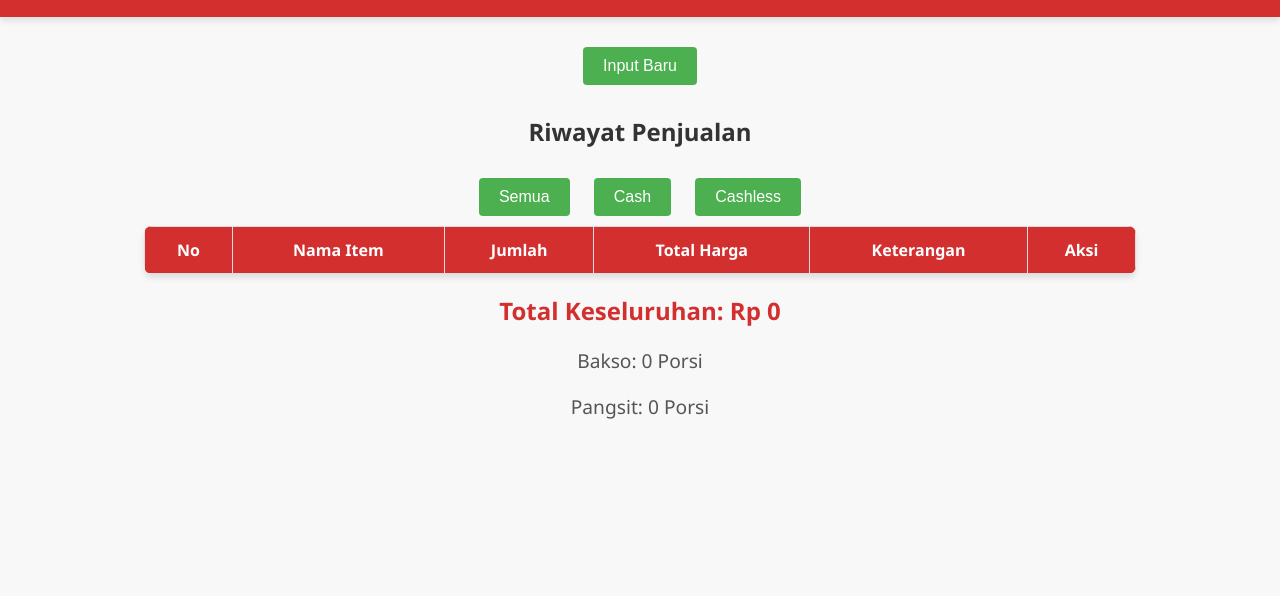
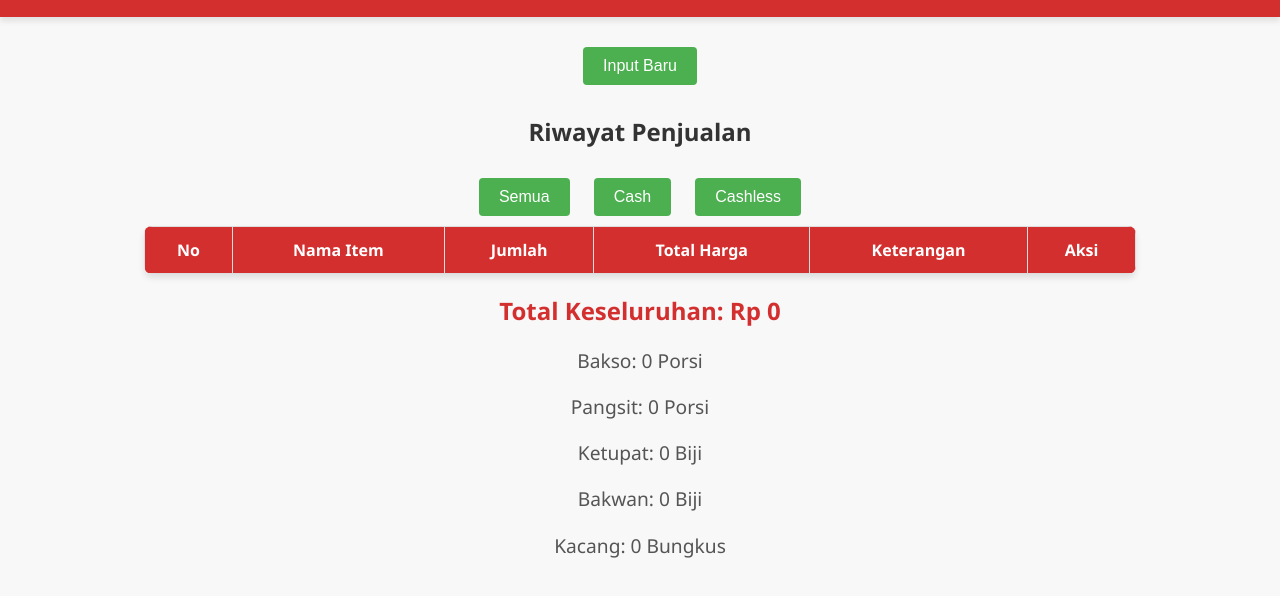
Before and after one commit to Irh18/baksomasdulla, a plain HTML site: page index.html in a window 1280 px wide. Shown: the part 102-698 px from the top of the page. Drawn offline with Linux system fonts and the light colour scheme.

Commit message:
Update index.html

```diff
--- a/index.html
+++ b/index.html
@@ -278,6 +278,9 @@
         <div class="penghitung-item" id="penghitung-item">
             <p>Bakso: 0 Porsi</p>
             <p>Pangsit: 0 Porsi</p>
+            <p>Ketupat: 0 Biji</p>
+            <p>Bakwan: 0 Biji</p>
+            <p>Kacang: 0 Bungkus</p>
         </div>
 
         <!-- Pop-up Kasir -->
@@ -441,6 +444,9 @@
         let penghitung = {
             Bakso: 0,
             Pangsit: 0,
+            Ketupat: 0,
+            Bakwan: 0,
+            Kacang: 0,
         };
 
         riwayat.forEach((transaksi) => {
@@ -457,6 +463,21 @@
                 if (namaItem.toLowerCase().includes("pangsit")) {
                     penghitung.Pangsit += parseInt(jumlah);
                 }
+
+                // Hitung Ketupat
+                if (namaItem.toLowerCase().includes("ketupat")) {
+                    penghitung.Ketupat += parseInt(jumlah);
+                }
+
+                // Hitung Bakwan
+                if (namaItem.toLowerCase().includes("bakwan")) {
+                    penghitung.Bakwan += parseInt(jumlah);
+                }
+
+                // Hitung Kacang
+                if (namaItem.toLowerCase().includes("kacang")) {
+                    penghitung.Kacang += parseInt(jumlah);
+                }
             });
         });
 
@@ -464,6 +485,9 @@
         document.getElementById("penghitung-item").innerHTML = `
             <p>Bakso: ${penghitung.Bakso} Porsi</p>
             <p>Pangsit: ${penghitung.Pangsit} Porsi</p>
+            <p>Ketupat: ${penghitung.Ketupat} Biji</p>
+            <p>Bakwan: ${penghitung.Bakwan} Biji</p>
+            <p>Kacang: ${penghitung.Kacang} Bungkus</p>
         `;
     }
 
```
